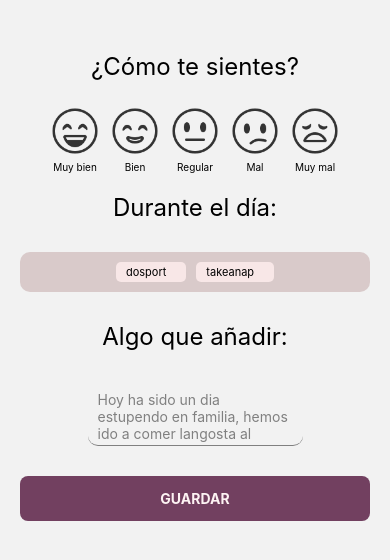
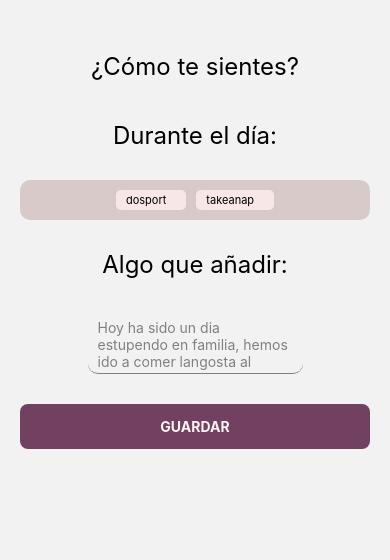
Before and after one commit to rokkoo/self-evolve, a React Native app: screen /DailyResumePost in a window 390 px wide. Shown: the top 560 px of the page. Built offline with nearby package versions, Linux system fonts and the light colour scheme; what react-native-mmkv would draw is missing.

Commit message:
feat: dailyresume

```diff
--- a/src/features/DailyResumePost/components/emotionalStateSelector/index.tsx
+++ b/src/features/DailyResumePost/components/emotionalStateSelector/index.tsx
@@ -5,46 +5,7 @@ import { FontSize } from "../../../../constants/metrics";
 const EmotionalStateSelector = () => {
     return (
         <View style={styles.container}>
-            <View style={styles.statusContainer}>
-                <Image
-                    style={styles.emotionalStatus}
-                    source={require(`../../../../../assets/icons/emotions/happy.png`)}
-                    resizeMode="contain"
-                    />
-                <AppText>Muy bien</AppText>
-            </View>
-            <View style={styles.statusContainer}>
-                <Image
-                    style={styles.emotionalStatus}
-                    source={require(`../../../../../assets/icons/emotions/ok.png`)}
-                    resizeMode="contain"
-                    />
-                <AppText>Bien</AppText>
-            </View>
-            <View style={styles.statusContainer}>
-                <Image
-                    style={styles.emotionalStatus}
-                    source={require(`../../../../../assets/icons/emotions/neutral.png`)}
-                    resizeMode="contain"
-                    />
-                <AppText>Regular</AppText>
-            </View>
-            <View style={styles.statusContainer}>
-                <Image
-                    style={styles.emotionalStatus}
-                    source={require(`../../../../../assets/icons/emotions/confused.png`)}
-                    resizeMode="contain"
-                    />
-                <AppText>Mal</AppText>
-            </View>
-            <View style={styles.statusContainer}>
-                <Image
-                    style={styles.emotionalStatus}
-                    source={require(`../../../../../assets/icons/emotions/sad.png`)}
-                    resizeMode="contain"
-                    />
-                <AppText>Muy mal</AppText>
-            </View>
+
 
         </View>
     )
--- a/src/features/DailyResumePost/index.tsx
+++ b/src/features/DailyResumePost/index.tsx
@@ -1,17 +1,31 @@
-import { StyleSheet, View } from "react-native";
+import { useCallback } from "react";
+import { StyleSheet, TouchableOpacity, View } from "react-native";
 import { TextInput } from "react-native-gesture-handler";
 import AppLayout from "../../component/AppLayout";
 import AppLayoutScrollView from "../../component/AppLayoutScrollView";
 import AppText from "../../component/AppText";
 import SaveButton from "../../component/SaveButton";
 import { FontSize } from "../../constants/metrics";
-import { TagsEnum } from "../../states/zustand/types";
+import useAppNavigation from "../../navigation/hooks/useAppNavigation";
+import { FlowEnum } from "../../navigation/types";
+import useUserResumePost from "../../states/zustand/hooks/useUserResumePost";
+import { EmotionalStatusEnum, TagsEnum } from "../../states/zustand/types";
 import TagsContainer from "../home/components/tagsContainer";
 import useSmthElse from "../home/hooks/useSmthElsePost";
 import EmotionalStateSelector from "./components/emotionalStateSelector";
 
 const DailyResumePost = () => {
   const { handleSmthElseInputChange, smthElse } = useSmthElse();
+  const { navigation } = useAppNavigation();
+  const { addNewPost } = useUserResumePost();
+
+  const handlePress = useCallback(() => {
+    addNewPost({
+      emotion: EmotionalStatusEnum.HAPPY,
+      // tags: []
+    });
+    navigation.navigate(FlowEnum.DailyResumePost);
+  }, []);
 
   return (
     <AppLayout>
@@ -39,10 +53,10 @@ const DailyResumePost = () => {
                 placeholderTextColor={'grey'}
                 multiline={true}
               />
-          <View style={styles.saveButton}>
+          <TouchableOpacity style={styles.saveButton} onPress={handlePress}>
             <SaveButton/>
 
-          </View>
+          </TouchableOpacity>
         </View>
       </AppLayoutScrollView>
     </AppLayout>
```
Also changed, not shown: src/features/DailyResumePost/components/emotionalStateSelector/components/stateView/index.tsx (added, +38 -0 lines), src/features/home/hooks/useIconSource.tsx (added).
